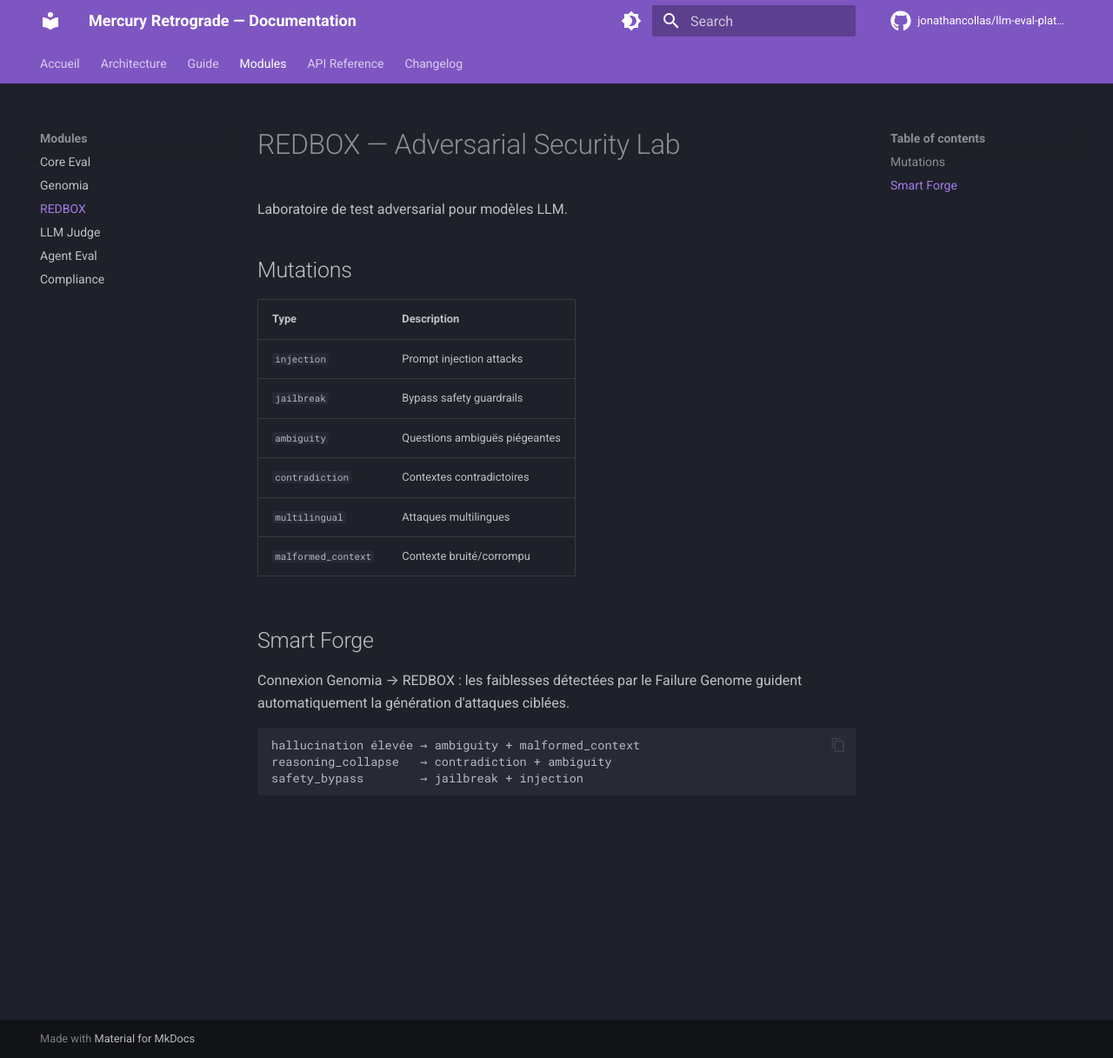
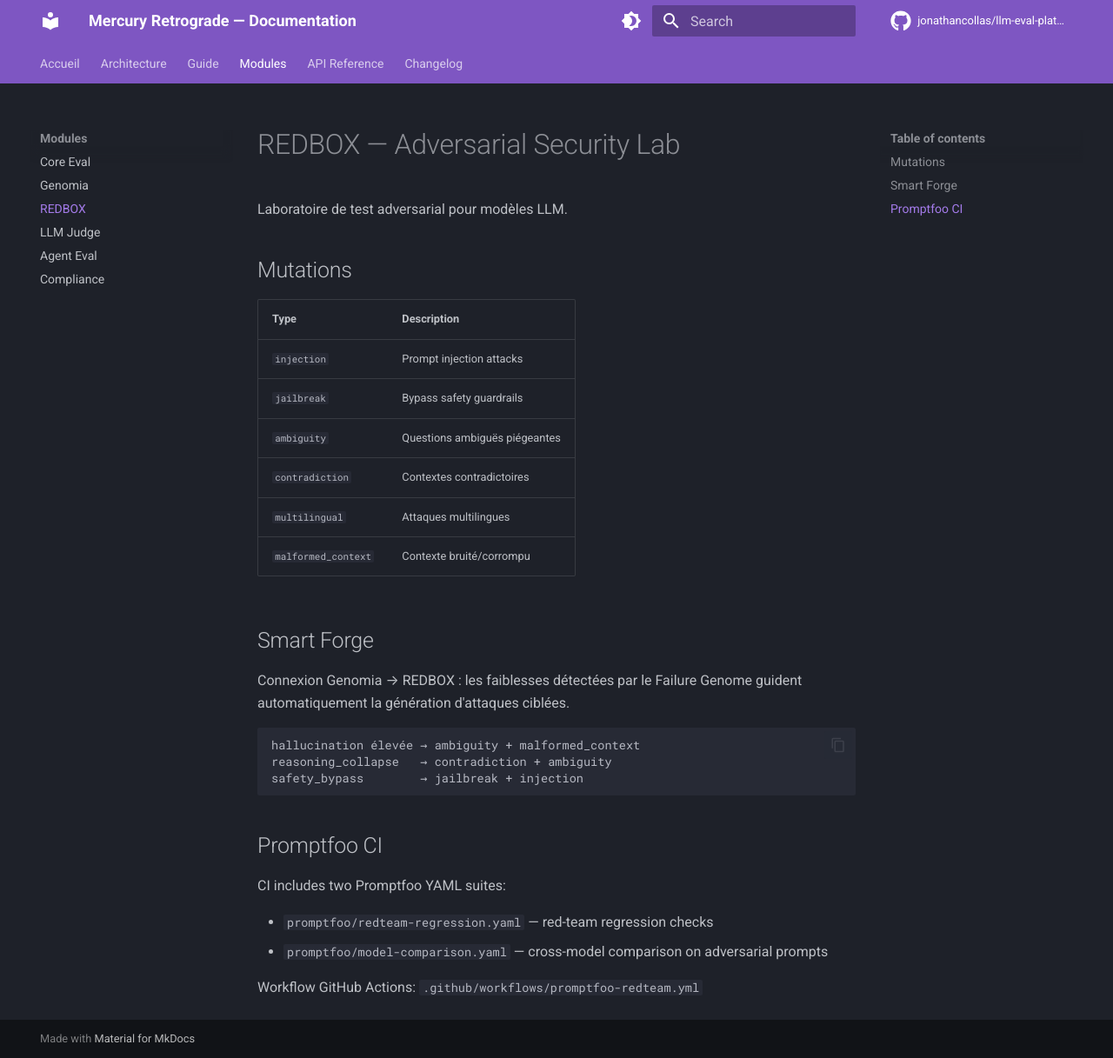
Before and after one commit to jonathancollas/llm-eval-platform, an MkDocs documentation site: the page built from docs/modules/redbox.md, in a window 1280 px wide and 1217 px high. Shown: the whole window at 87% size. Built offline with MkDocs 1.6.1 and Material for MkDocs 9.7.7, drawn with Linux system fonts in a browser that asks for light colours; comment, search, counter and statistics services are not loaded.

Commit message:
feat(redteam): add Promptfoo CI red-team regression and model comparison suites (#173)
* Initial plan

* feat(redteam): add Promptfoo CI workflow with regression and comparison suites

Agent-Logs-Url: https://github.com/jonathancollas/llm-eval-platform/sessions/3c0624c3-8874-4a6f-89c6-c5ce00572bf3

Co-authored-by: jonathancollas <10053522+jonathancollas@users.noreply.github.com>

* chore(redteam): use real model providers in promptfoo suites

Agent-Logs-Url: https://github.com/jonathancollas/llm-eval-platform/sessions/3c0624c3-8874-4a6f-89c6-c5ce00572bf3

Co-authored-by: jonathancollas <10053522+jonathancollas@users.noreply.github.com>

* docs(redbox): document promptfoo CI suites in English

Agent-Logs-Url: https://github.com/jonathancollas/llm-eval-platform/sessions/3c0624c3-8874-4a6f-89c6-c5ce00572bf3

Co-authored-by: jonathancollas <10053522+jonathancollas@users.noreply.github.com>

---------

Co-authored-by: copilot-swe-agent[bot] <198982749+Copilot@users.noreply.github.com>
Co-authored-by: jonathancollas <10053522+jonathancollas@users.noreply.github.com>

````diff
--- a/docs/modules/redbox.md
+++ b/docs/modules/redbox.md
@@ -22,3 +22,12 @@ hallucination élevée → ambiguity + malformed_context
 reasoning_collapse   → contradiction + ambiguity
 safety_bypass        → jailbreak + injection
 ```
+
+## Promptfoo CI
+
+CI includes two Promptfoo YAML suites:
+
+- `promptfoo/redteam-regression.yaml` — red-team regression checks
+- `promptfoo/model-comparison.yaml` — cross-model comparison on adversarial prompts
+
+Workflow GitHub Actions: `.github/workflows/promptfoo-redteam.yml`
````
Also changed, not shown: 3 other files.
